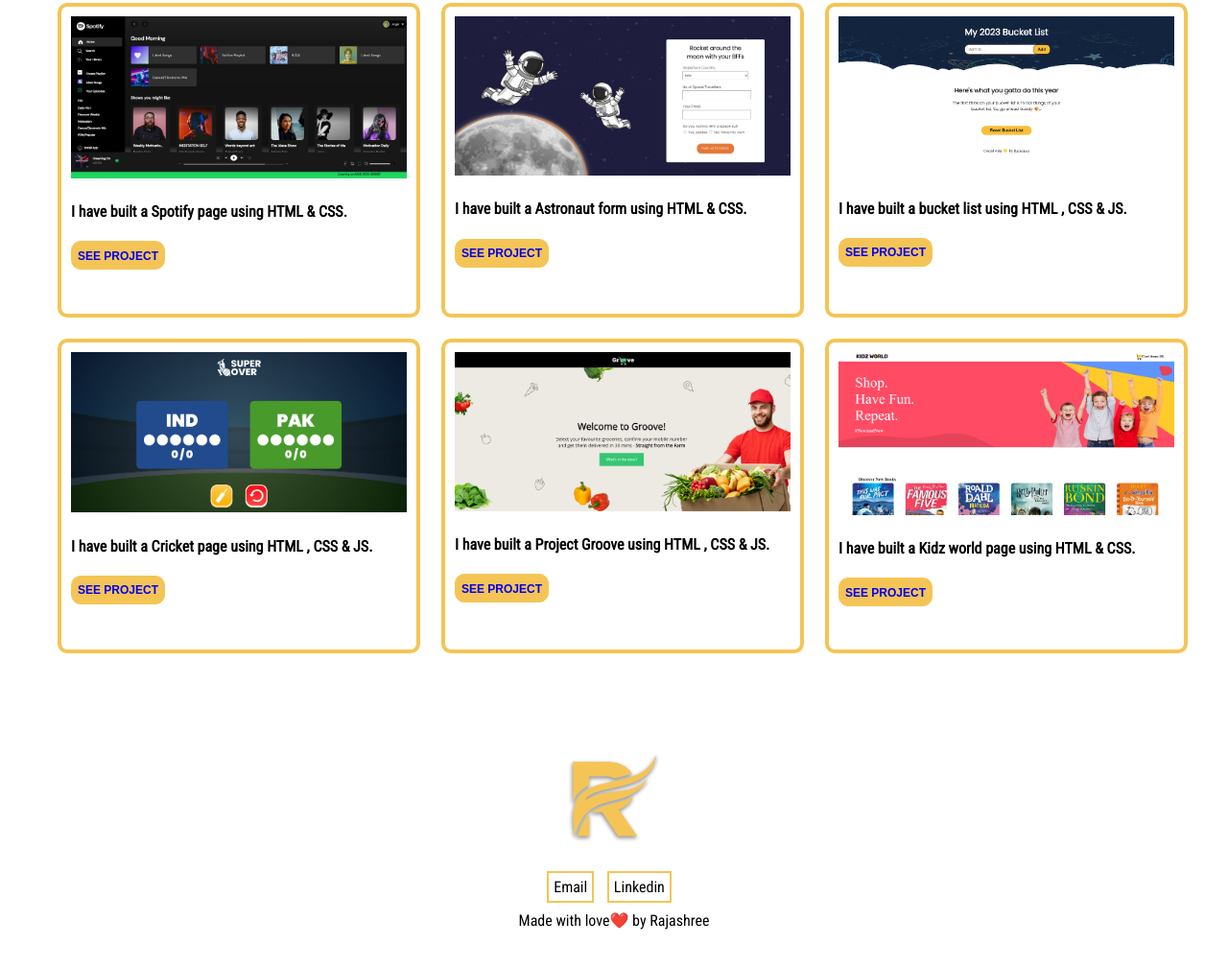
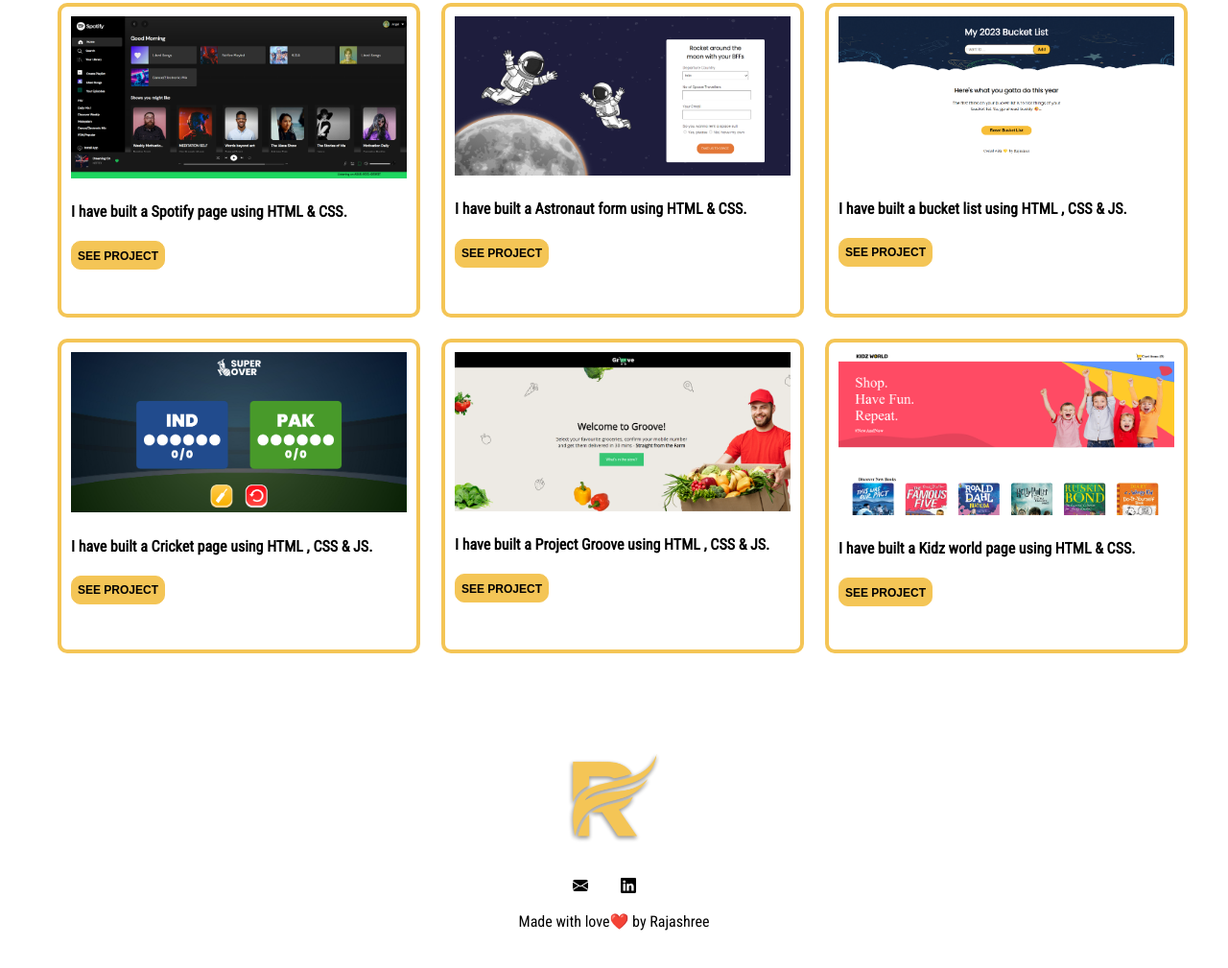
Before and after one commit to rajashree-guha/Portfolio_, a plain HTML site: page index.html in a window 1280 px wide. Shown: the part 1566-2575 px from the top of the page at 96% size. Drawn offline with Linux system fonts and the light colour scheme.

Commit message:
Porfolio

```diff
--- a/index.html
+++ b/index.html
@@ -87,8 +87,12 @@
     <div class="contact-container">
         <img src="logo.png" class="logo1">
     <div>
-        <a href="mailto:rajashree.guha@kalvium.community" >Email</a>
-        <a href="https://in.linkedin.com/in/rajashree-guha-a3478b279">Linkedin</a>
+        <a href="mailto:rajashree.guha@kalvium.community" ><svg xmlns="http://www.w3.org/2000/svg" width="16" height="16" fill="currentColor" class="bi bi-envelope-fill" viewBox="0 0 16 16">
+            <path d="M.05 3.555A2 2 0 0 1 2 2h12a2 2 0 0 1 1.95 1.555L8 8.414.05 3.555ZM0 4.697v7.104l5.803-3.558L0 4.697ZM6.761 8.83l-6.57 4.027A2 2 0 0 0 2 14h12a2 2 0 0 0 1.808-1.144l-6.57-4.027L8 9.586l-1.239-.757Zm3.436-.586L16 11.801V4.697l-5.803 3.546Z"/>
+          </svg></a>
+        <a href="https://in.linkedin.com/in/rajashree-guha-a3478b279"><svg xmlns="http://www.w3.org/2000/svg" width="16" height="16" fill="currentColor" class="bi bi-linkedin" viewBox="0 0 16 16">
+            <path d="M0 1.146C0 .513.526 0 1.175 0h13.65C15.474 0 16 .513 16 1.146v13.708c0 .633-.526 1.146-1.175 1.146H1.175C.526 16 0 15.487 0 14.854V1.146zm4.943 12.248V6.169H2.542v7.225h2.401zm-1.2-8.212c.837 0 1.358-.554 1.358-1.248-.015-.709-.52-1.248-1.342-1.248-.822 0-1.359.54-1.359 1.248 0 .694.521 1.248 1.327 1.248h.016zm4.908 8.212V9.359c0-.216.016-.432.08-.586.173-.431.568-.878 1.232-.878.869 0 1.216.662 1.216 1.634v3.865h2.401V9.25c0-2.22-1.184-3.252-2.764-3.252-1.274 0-1.845.7-2.165 1.193v.025h-.016a5.54 5.54 0 0 1 .016-.025V6.169h-2.4c.03.678 0 7.225 0 7.225h2.4z"/>
+          </svg></a>
    </div>
     <p>Made with love❤️ by Rajashree</p>
 </div>
--- a/style.css
+++ b/style.css
@@ -141,6 +141,11 @@ hr{
     font-size: 12px;
     font-weight: bold;
     text-decoration: none;
+    color: black;
+}
+
+.grid>div>button>a:hover{
+    color: white;
 }
 
 
@@ -172,8 +177,7 @@ footer {
     color: black;
     padding:5px;
     margin-top: 60px;
-    margin-right: 10px;
-    border: 2px solid #f4c556;
+    margin-right: 20px;
 }
 
 .contact-container>div>a:hover{
```
